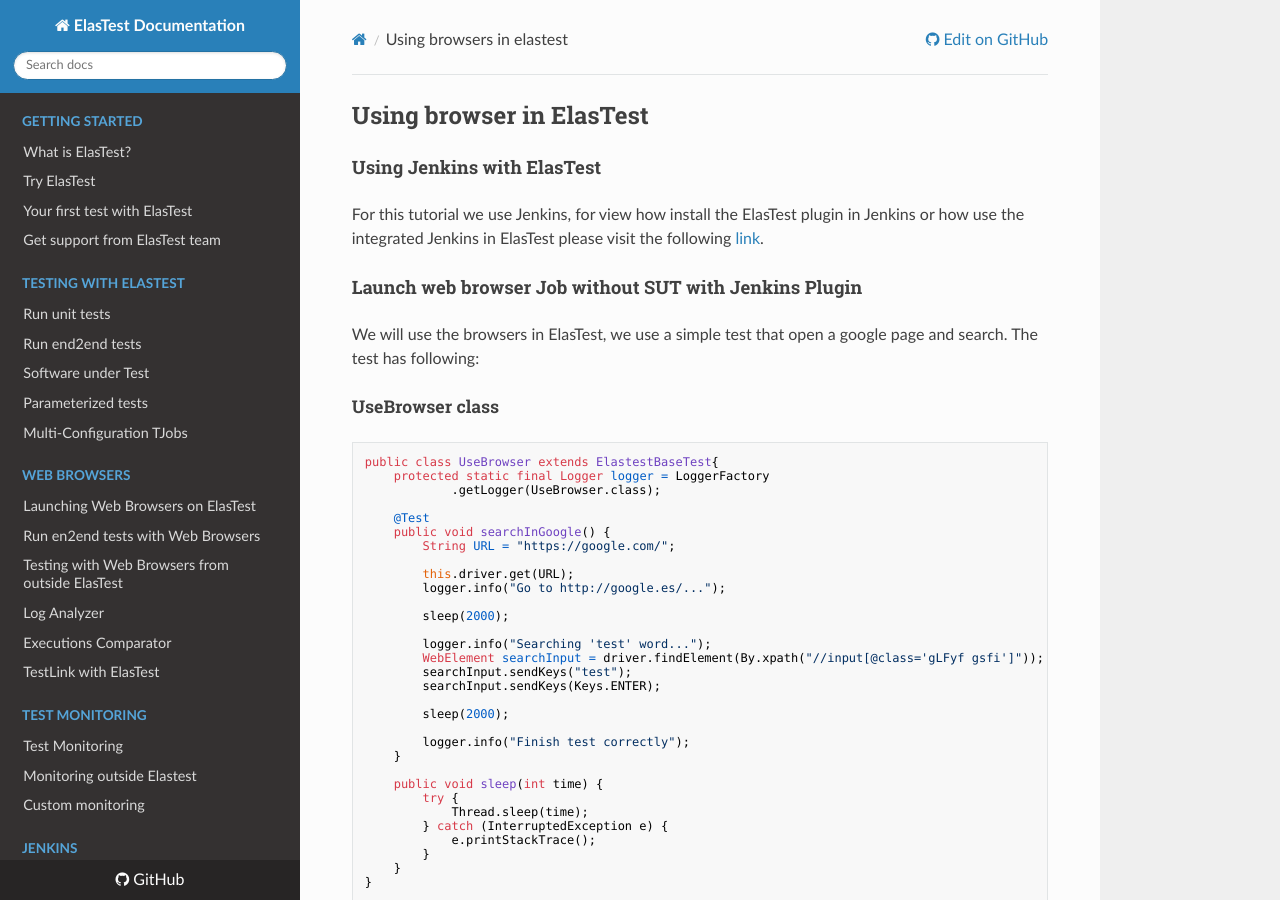
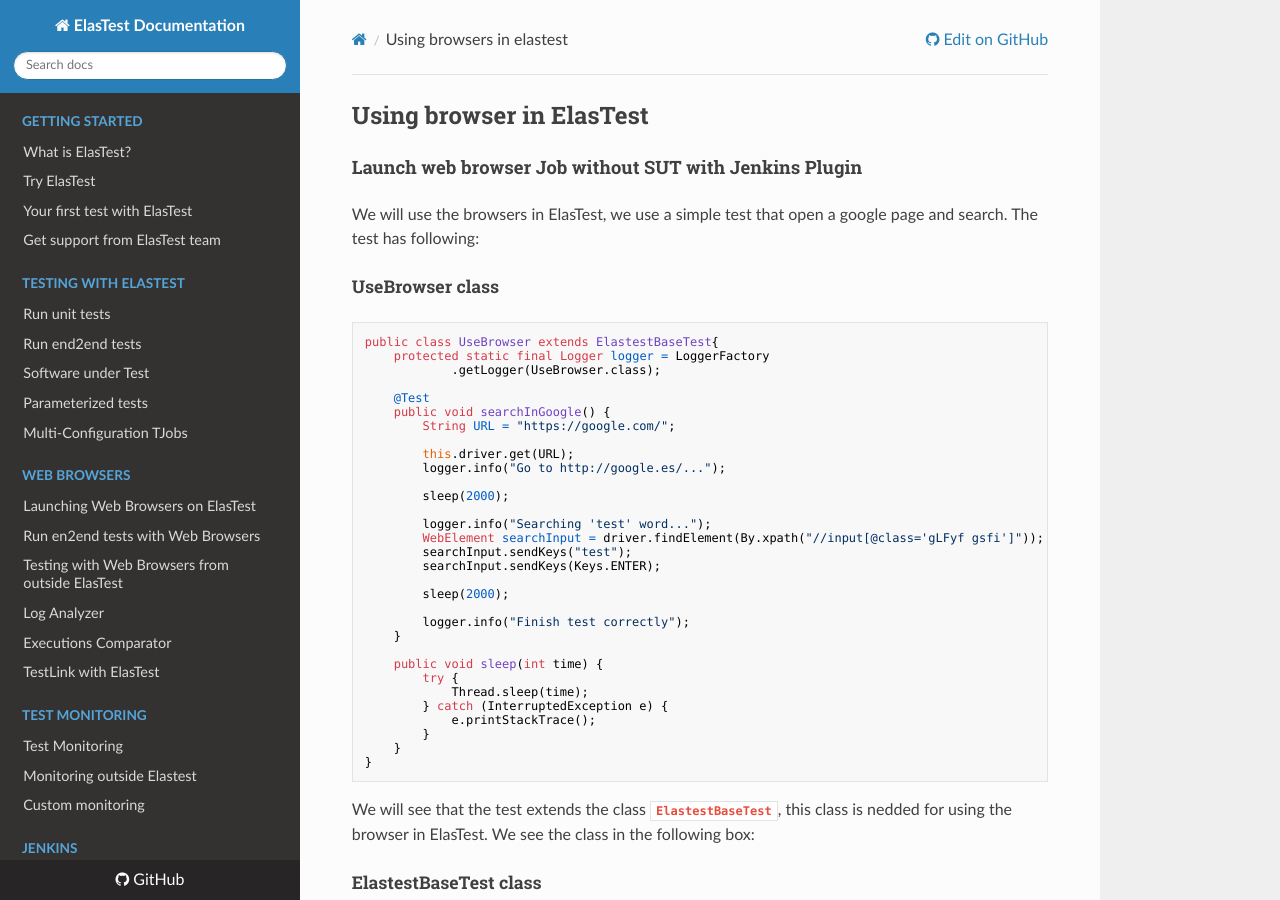
Before and after one commit to elastest/elastest.io-docs, an MkDocs documentation site: the page built from docs/tutorials/using-browsers-in-elastest.md, in a window 1280 px wide and 900 px high. Built offline with MkDocs 1.6.1, drawn with Linux system fonts in a browser that asks for light colours; nearby versions of some CDN libraries; old or Windows-style settings are respelled for this version of MkDocs.

Commit message:
Combine jenkins page

```diff
--- a/docs/tutorials/using-browsers-in-elastest.md
+++ b/docs/tutorials/using-browsers-in-elastest.md
@@ -6,11 +6,7 @@
 </div>
 </div>
 
-<h4 class="small-subtitle">Using Jenkins with ElasTest</h4>
-
-For this tutorial we use Jenkins, for view how install the ElasTest plugin in Jenkins or how use the integrated Jenkins in ElasTest please visit the following [link](/tutorials/using-jenkins/).
-
-<h4 class="holder-subtitle link-top">Launch web browser Job without SUT with Jenkins Plugin</h4>
+<h4 class="small-subtitle">Launch web browser Job without SUT with Jenkins Plugin</h4>
 
 We will use the browsers in ElasTest, we use a simple test that open a google page and search. The test has following:
 
--- a/mkdocs-web-changes.yml
+++ b/mkdocs-web-changes.yml
@@ -5,7 +5,6 @@
 - ['index.md', 'What is ElasTest?']
 
 # Tutorial Section
-- ['tutorials/using-jenkins.md', 'Tutorials', 'Using Jenkins']
 - ['tutorials/getting-started.md', 'Tutorials', 'Getting started']
 - ['tutorials/e2e-testing.md', 'Tutorials', 'E2E Testing in ElasTest']
 - ['tutorials/using-browsers-in-elastest.md', 'Tutorials', 'Using browsers in ElasTest']
```
Also changed, not shown: docs/tutorials/custom-metrics.md (+1 -1 lines), docs/tutorials/e2e-testing.md (+43 -2 lines), docs/tutorials/getting-started.md (+23 -3 lines), docs/tutorials/using-jenkins.md (deleted, +0 -72 lines).
